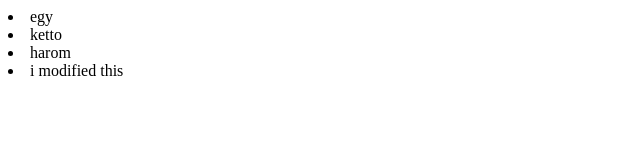
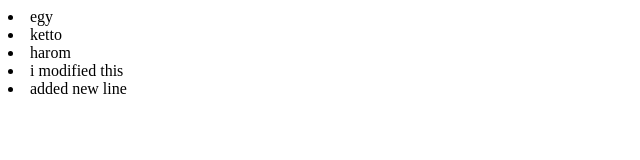
Before and after one commit to walsh72/test2, a plain HTML site: page index.html in a window 1280 px wide. Shown: the whole page, without its empty margins (0-640 px from the left). Drawn offline with Linux system fonts and the light colour scheme.

Commit message:
added new line to #14

```diff
--- a/index.html
+++ b/index.html
@@ -11,5 +11,6 @@
 <li>ketto</li>
 <li>harom</li>
 <li>i modified this</li>
+<li>added new line</li>
 </body>
 </html>
```
